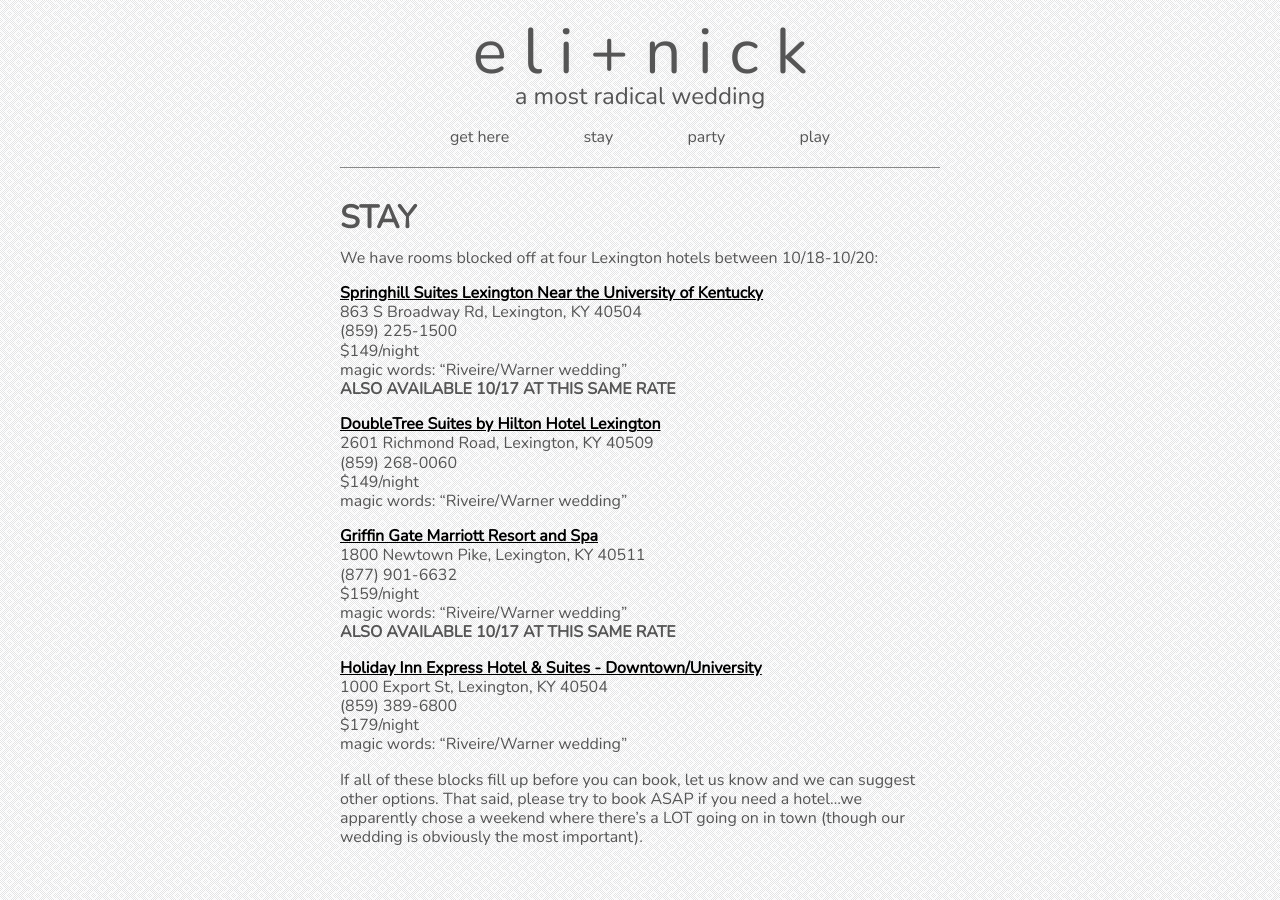
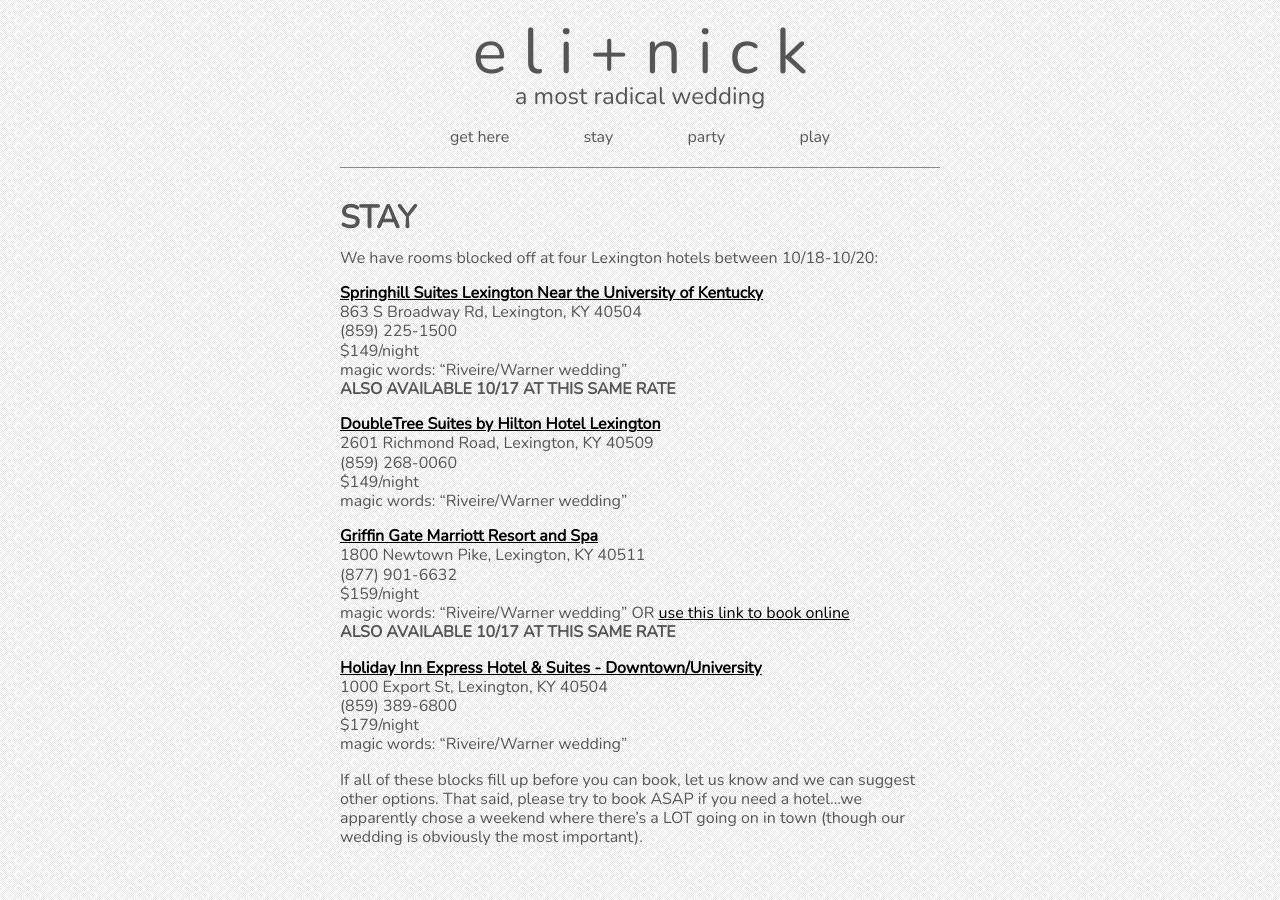
Before and after one commit to nikolaiwarner/eliandnick.com, a Jekyll site: the page built from stay.md, in a window 1280 px wide. Built offline with Jekyll 4.4.1, drawn with Linux system fonts in a browser that asks for light colours; nearby versions of some CDN libraries.

Commit message:
Update stay.md

```diff
--- a/stay.md
+++ b/stay.md
@@ -24,7 +24,7 @@
 1800 Newtown Pike, Lexington, KY 40511
 (877) 901-6632
 $159/night
-magic words: "Riveire/Warner wedding"
+magic words: "Riveire/Warner wedding" OR [use this link to book online](https://resweb.passkey.com/Resweb.do?mode=welcome_ei_new&eventID=10507212)
 __ALSO AVAILABLE 10/17 AT THIS SAME RATE__
 
 [__Holiday Inn Express Hotel & Suites - Downtown/University__](http://www.hiexpress.com/hotels/us/en/lexington/lexky/hoteldetail)
```
